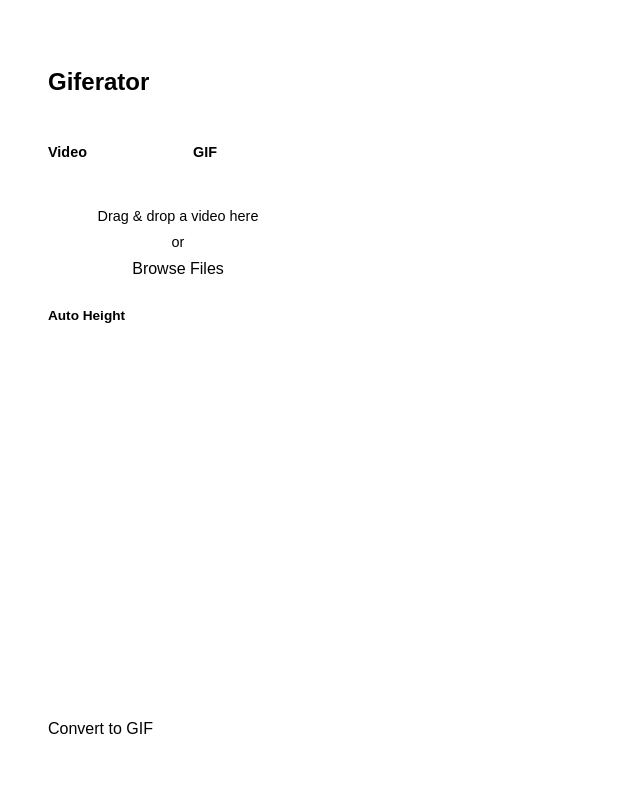
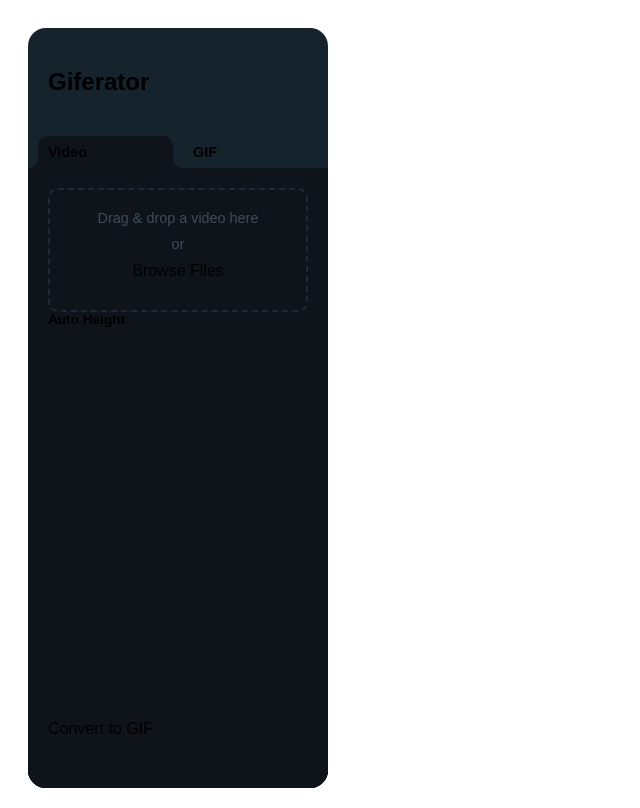
Before and after one commit to 3r1s-s/giferator, a website built with Vite: page index.html in a window 1280 px wide. Shown: the whole page, without its empty margins (0-640 px from the left). Built offline with nearby package versions, Linux system fonts and the light colour scheme; a web font is replaced by a local one; what @3r1s_s/erisui, @ffmpeg/ffmpeg would draw is missing.

Commit message:
new theme among other things

```diff
--- a/public/css/styles.css
+++ b/public/css/styles.css
@@ -1,7 +1,7 @@
 /* :root {
     --app-100: #fff !important;
     --app-200: #f6f6f6 !important;
-    --app-300: #e9e9e9 !important;
+    --app-300: #e9e9e9b5 !important;
     --app-400: #dedede !important;
     --app-500: #d3d3d3 !important;
     --app-600: #c7c7c7 !important;
@@ -9,11 +9,23 @@
     --app-800: #b3b3b3 !important;
     --app-900: #ababab !important;
 
-    --app-accent-50: #6de1d9 !important;
-    --app-accent: #62c9c2 !important;
-
     --app-text: #000 !important;
 } */
+
+:root {
+    --app-100: #0b0e12 !important;
+    --app-200: #0E141A !important;
+    --app-300: #15232d !important;
+    --app-400: #1f2933 !important;
+    --app-500: #25323a !important;
+    --app-600: #2b3a41 !important;
+    --app-700: #313d49 !important;
+    --app-800: #374451 !important;
+    --app-900: #3d4b59 !important;
+
+    --app-accent-50: #59edca !important;
+    --app-accent: #48c0a4 !important;
+}
 
 body {
     user-select: none;
@@ -113,6 +125,7 @@ body {
 
 .tab-content {
     background-color: var(--app-200);
+
     /* border-radius: 12px 12px 0 0; */
     flex-direction: column;
     height: 100%;
@@ -172,12 +185,11 @@ body {
     padding: 20px;
     border-radius: 10px;
     text-align: center;
-    transition: all 0.2s ease;
+    transition: border-color 0.2s ease;
     display: flex;
     flex-direction: column;
     align-items: center;
     gap: 10px;
-    background: var(--app-200);
 }
 
 .drop-zone.dragging {
@@ -201,7 +213,7 @@ body {
 /* tab stuff */
 
 body {
-    --tab-opacity: 1;
+    --tab-opacity: 0.95;
     --tab-bg: color-mix(in srgb, var(--app-200) calc(var(--tab-opacity) * 100%), transparent);
 }
 
@@ -233,7 +245,7 @@ body {
 }
 
 .tab-content {
-    overscroll-behavior: none;
+    overflow: hidden;
     position: relative;
 }
 
@@ -301,7 +313,7 @@ body {
     }
 
     .container {
-        border-radius: 18px 18px 0 0;
+        border-radius: 24px 24px 0 0;
     }
 
     .sidebar {
@@ -325,8 +337,9 @@ body {
         font-size: 1.25rem;
     }
 
-    .tab-content {
+    .tab-main-content {
         overflow: auto;
+        overscroll-behavior: none;
     }
 
     eui-slider {
```
